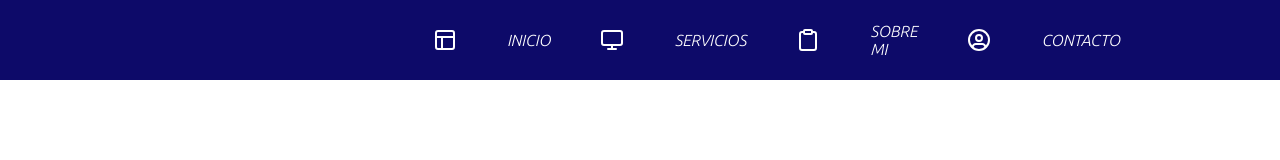
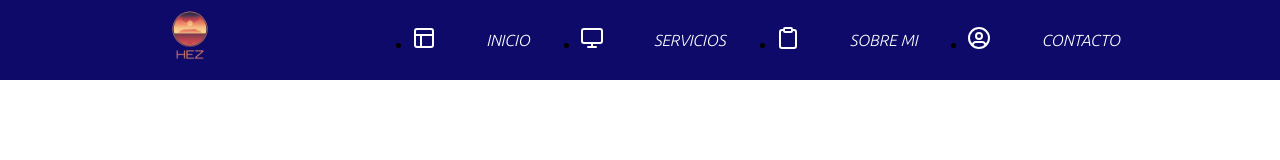
Before and after one commit to ezequielzabala400/Landing-Page-Portfolio, a plain HTML site: page index.html in a window 1280 px wide. Drawn offline with Linux system fonts and the light colour scheme.

Commit message:
modificacion de errores del navbar

```diff
--- a/estilos.css
+++ b/estilos.css
@@ -1,4 +1,7 @@
-/* 13, 10, 105 */
+
+:root{
+    --bg-color: rgb(13, 10, 105);
+}
 
 *{
     margin: 0;
@@ -6,16 +9,19 @@
     box-sizing: border-box;
 }
 
-.cajanav{
+
+.header{
     height: 5em;
     width: 100%;
-    background-color: rgb(13, 10, 105)
+    background-color: var(--bg-color);
+    display: flex;
+    align-items: center;
+    justify-content: space-between;
 }
 
 .tamanologo{
     height: 5em;
-    margin-left: 50px;
-    margin-right: 700px;
+    padding-left: 150px;
 }
 
 .seccionesdelnav{
@@ -26,13 +32,19 @@
     gap: 50px;
 }
 
+.seccionesdelnav a{
+    list-style-type: none;
+    text-decoration: none;
+    color: rgb(255, 255, 255);
+}
+
 .elementonav{
     color: rgb(255, 255, 255);
     text-decoration: none;
     display: flex;
     margin-top: 5px;
     padding-bottom: 5px;
-    font-family: 'Ubuntu', sans-serif;;
+    font-family: 'Ubuntu', sans-serif;
 
 }
 
--- a/index.html
+++ b/index.html
@@ -15,23 +15,23 @@
     <title>Portfolio</title>
   </head>
   <body>
-    <header>
-      <nav class="cajanav">
-        <ul class="seccionesdelnav">
-          <img
+    <header class="header">
+      <img
             src="./assets/089359bc69534da0b373f82518792f3d.png"
             alt="Logo"
             title="Logo"
             class="tamanologo"
           />
-          <img src="./assets/layout.svg" alt="icono inicio" title="Icono Inicio"/>
-          <li class="elementonav">INICIO</li>
-          <img src="./assets/monitor.svg" alt="icono servicios" title="Icono Servicios"/>
-          <li class="elementonav">SERVICIOS</li>
-          <img src="./assets/clipboard.svg" alt="icono sobre mi" title="Icono Sobre Mi"/>
-          <li class="elementonav">SOBRE MI</li>
-          <img src="./assets/user-circle.svg" alt="icono contacto" title="Icono Contacto"/>
-          <li class="elementonav">CONTACTO</li>
+      <nav class="cajanav">
+        <ul class="seccionesdelnav">
+          <li><img src="./assets/layout.svg" alt="icono inicio" title="Icono Inicio"/></li>
+          <li class="elementonav"><a href="#">INICIO</a></li>
+          <li><img src="./assets/monitor.svg" alt="icono servicios" title="Icono Servicios"/></li>
+          <li class="elementonav"><a href="#">SERVICIOS</a></li>
+          <li><img src="./assets/clipboard.svg" alt="icono sobre mi" title="Icono Sobre Mi"/></li>
+          <li class="elementonav"><a href="#">SOBRE MI</a></li>
+          <li><img src="./assets/user-circle.svg" alt="icono contacto" title="Icono Contacto"/></li>
+          <li class="elementonav"><a href="#">CONTACTO</a></li>
         </ul>
       </nav>
     </header>
```
